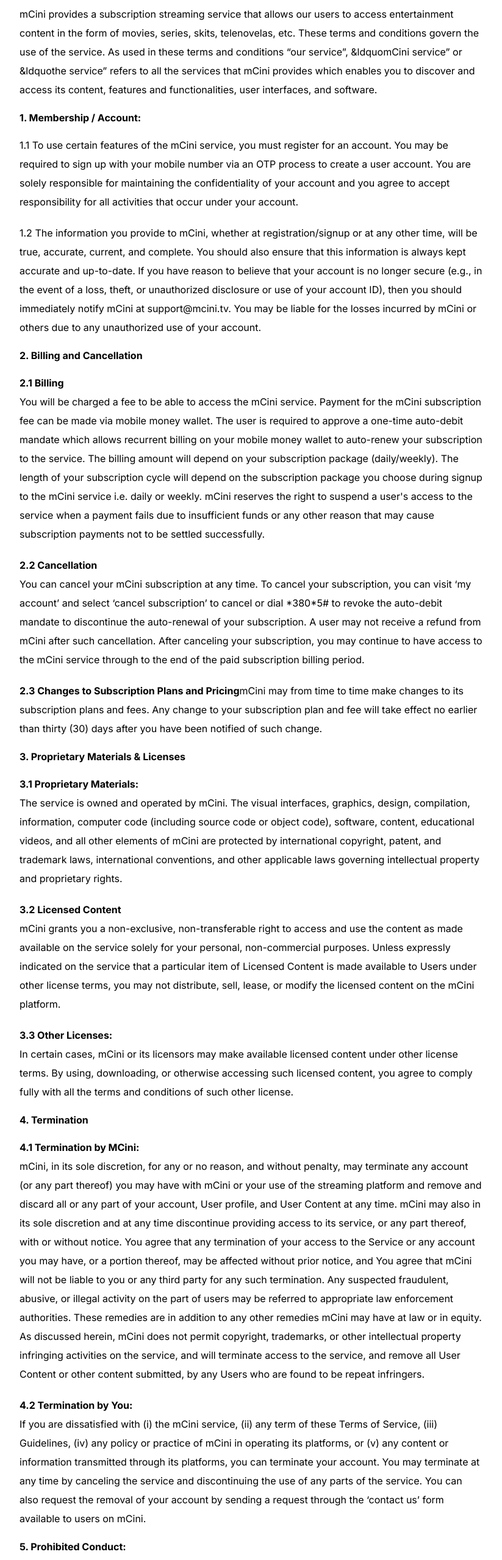
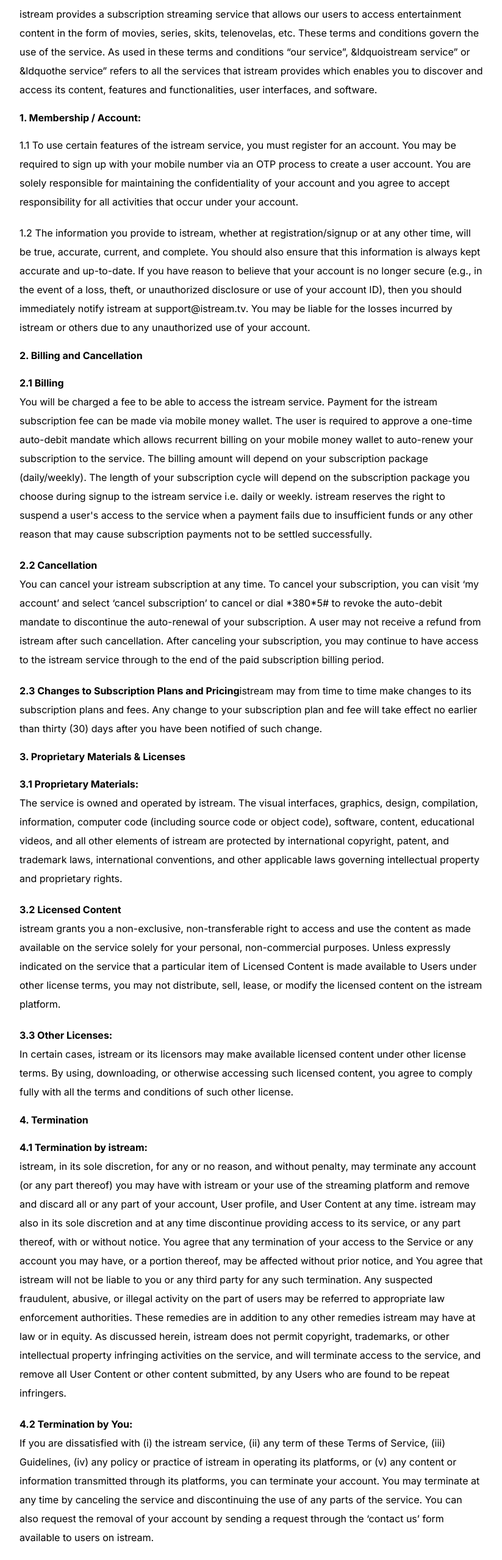
Before and after one commit to TV-Anywhere-Africa/istream, a Next.js app: page /terms in a window 1280 px wide. Shown: the part 234-2793 px from the top of the page at 61% size, without its empty margins (228-1051 px from the left). Built offline with nearby package versions, Linux system fonts and the light colour scheme.

Commit message:
replace all mcinit text with istream

```diff
--- a/constants/data.ts
+++ b/constants/data.ts
@@ -152,7 +152,7 @@
     ],
   },
   {
-    title: "mCini Recommended",
+    title: "Recommended",
     id: 7235,
     content: [
       {
--- a/pages/details/[type]/[uid].tsx
+++ b/pages/details/[type]/[uid].tsx
@@ -168,7 +168,7 @@
   return (
     <>
       <Meta
-        title={mediaDetails?.title ?? "mCini TV"}
+        title={mediaDetails?.title ?? "istream TV"}
         image_alt={`${
           mediaDetails?.title ?? `Poster for ${mediaDetails?.title}`
         }`}
--- a/pages/favorites.tsx
+++ b/pages/favorites.tsx
@@ -40,7 +40,7 @@
 
   return (
     <AuthCheckLayout>
-      <Meta title="mCini - My Favorites" />
+      <Meta title="istream - My Favorites" />
       <Header />
       <main className="mt-[120px] px-5 max-w-[1500px] m-auto">
         <h1 className="text-2xl font-[500] mb-5">My Favorites</h1>
--- a/pages/genre.tsx
+++ b/pages/genre.tsx
@@ -75,7 +75,7 @@
 
   return (
     <AuthCheckLayout>
-      <Meta title="mCini - Genres" />
+      <Meta title="istream - Genres" />
       <Header />
       <main className="mt-[100px]">
         <ul className="flex items-center gap-3 overflow-x-scroll max-w-[1500px] m-auto py-3 pr-[100px]">
--- a/pages/series.tsx
+++ b/pages/series.tsx
@@ -44,7 +44,7 @@
 
   return (
     <AuthCheckLayout>
-      <Meta title="mCini - Series" />
+      <Meta title="istream - Series" />
       <Header />
       <section className="mt-32">
         <ul className="grid grid-cols-2 md:grid-cols-7 px-5 gap-5 max-w-[1500px] m-auto">
--- a/pages/terms.tsx
+++ b/pages/terms.tsx
@@ -5,25 +5,25 @@
 export default function Terms(): JSX.Element {
   return (
     <>
-      <Meta title="mCini - Terms and Conditions" />
+      <Meta title="istream - Terms and Conditions" />
       <Header />
       <main className="mt-[150px] max-w-[800px] pb-10 m-auto px-5 grid gap-5">
         <h1 className="text-2xl font-[500] mb-10 text-primary">
           Terms and Conditions
         </h1>
         <p className="leading-[31px]">
-          mCini provides a subscription streaming service that allows our users
-          to access entertainment content in the form of movies, series, skits,
-          telenovelas, etc. These terms and conditions govern the use of the
-          service. As used in these terms and conditions &ldquo;our
-          service&rdquo;, &ldquomCini service&rdquo; or &ldquothe service&rdquo;
-          refers to all the services that mCini provides which enables you to
-          discover and access its content, features and functionalities, user
-          interfaces, and software.
+          istream provides a subscription streaming service that allows our
+          users to access entertainment content in the form of movies, series,
+          skits, telenovelas, etc. These terms and conditions govern the use of
+          the service. As used in these terms and conditions &ldquo;our
+          service&rdquo;, &ldquoistream service&rdquo; or &ldquothe
+          service&rdquo; refers to all the services that istream provides which
+          enables you to discover and access its content, features and
+          functionalities, user interfaces, and software.
         </p>
         <b>1. Membership / Account:</b>
         <p className="leading-[31px]">
-          1.1 To use certain features of the mCini service, you must register
+          1.1 To use certain features of the istream service, you must register
           for an account. You may be required to sign up with your mobile number
           via an OTP process to create a user account. You are solely
           responsible for maintaining the confidentiality of your account and
@@ -32,29 +32,29 @@
         </p>
 
         <p className="leading-[31px]">
-          1.2 The information you provide to mCini, whether at
+          1.2 The information you provide to istream, whether at
           registration/signup or at any other time, will be true, accurate,
           current, and complete. You should also ensure that this information is
           always kept accurate and up-to-date. If you have reason to believe
           that your account is no longer secure (e.g., in the event of a loss,
           theft, or unauthorized disclosure or use of your account ID), then you
-          should immediately notify mCini at support@mcini.tv. You may be liable
-          for the losses incurred by mCini or others due to any unauthorized use
-          of your account.
+          should immediately notify istream at support@istream.tv. You may be
+          liable for the losses incurred by istream or others due to any
+          unauthorized use of your account.
         </p>
 
         <b>2. Billing and Cancellation</b>
         <p className="leading-[31px]">
           <b>2.1 Billing</b>
           <br />
-          You will be charged a fee to be able to access the mCini service.
-          Payment for the mCini subscription fee can be made via mobile money
+          You will be charged a fee to be able to access the istream service.
+          Payment for the istream subscription fee can be made via mobile money
           wallet. The user is required to approve a one-time auto-debit mandate
           which allows recurrent billing on your mobile money wallet to
           auto-renew your subscription to the service. The billing amount will
           depend on your subscription package (daily/weekly). The length of your
           subscription cycle will depend on the subscription package you choose
-          during signup to the mCini service i.e. daily or weekly. mCini
+          during signup to the istream service i.e. daily or weekly. istream
           reserves the right to suspend a user&apos;s access to the service when
           a payment fails due to insufficient funds or any other reason that may
           cause subscription payments not to be settled successfully.
@@ -62,31 +62,31 @@
         <p className="leading-[31px]">
           <b>2.2 Cancellation</b>
           <br />
-          You can cancel your mCini subscription at any time. To cancel your
+          You can cancel your istream subscription at any time. To cancel your
           subscription, you can visit &lsquo;my account&rsquo; and select
           &lsquo;cancel subscription&rsquo; to cancel or dial *380*5# to revoke
           the auto-debit mandate to discontinue the auto-renewal of your
-          subscription. A user may not receive a refund from mCini after such
+          subscription. A user may not receive a refund from istream after such
           cancellation. After canceling your subscription, you may continue to
-          have access to the mCini service through to the end of the paid
+          have access to the istream service through to the end of the paid
           subscription billing period.
         </p>
         <p className="leading-[31px]">
           <b>2.3 Changes to Subscription Plans and Pricing</b>
-          mCini may from time to time make changes to its subscription plans and
-          fees. Any change to your subscription plan and fee will take effect no
-          earlier than thirty (30) days after you have been notified of such
-          change.
+          istream may from time to time make changes to its subscription plans
+          and fees. Any change to your subscription plan and fee will take
+          effect no earlier than thirty (30) days after you have been notified
+          of such change.
         </p>
 
         <b>3. Proprietary Materials & Licenses</b>
         <p className="leading-[31px]">
           <b>3.1 Proprietary Materials:</b>
           <br />
-          The service is owned and operated by mCini. The visual interfaces,
+          The service is owned and operated by istream. The visual interfaces,
           graphics, design, compilation, information, computer code (including
           source code or object code), software, content, educational videos,
-          and all other elements of mCini are protected by international
+          and all other elements of istream are protected by international
           copyright, patent, and trademark laws, international conventions, and
           other applicable laws governing intellectual property and proprietary
           rights.
@@ -94,69 +94,69 @@
         <p className="leading-[31px]">
           <b>3.2 Licensed Content</b>
           <br />
-          mCini grants you a non-exclusive, non-transferable right to access and
-          use the content as made available on the service solely for your
+          istream grants you a non-exclusive, non-transferable right to access
+          and use the content as made available on the service solely for your
           personal, non-commercial purposes. Unless expressly indicated on the
           service that a particular item of Licensed Content is made available
           to Users under other license terms, you may not distribute, sell,
-          lease, or modify the licensed content on the mCini platform.
+          lease, or modify the licensed content on the istream platform.
         </p>
         <p className="leading-[31px]">
           <b>3.3 Other Licenses:</b>
           <br />
-          In certain cases, mCini or its licensors may make available licensed
+          In certain cases, istream or its licensors may make available licensed
           content under other license terms. By using, downloading, or otherwise
           accessing such licensed content, you agree to comply fully with all
           the terms and conditions of such other license.
         </p>
         <b>4. Termination</b>
         <p className="leading-[31px]">
-          <b>4.1 Termination by MCini:</b>
+          <b>4.1 Termination by istream:</b>
           <br />
-          mCini, in its sole discretion, for any or no reason, and without
+          istream, in its sole discretion, for any or no reason, and without
           penalty, may terminate any account (or any part thereof) you may have
-          with mCini or your use of the streaming platform and remove and
+          with istream or your use of the streaming platform and remove and
           discard all or any part of your account, User profile, and User
-          Content at any time. mCini may also in its sole discretion and at any
-          time discontinue providing access to its service, or any part thereof,
-          with or without notice. You agree that any termination of your access
-          to the Service or any account you may have, or a portion thereof, may
-          be affected without prior notice, and You agree that mCini will not be
-          liable to you or any third party for any such termination. Any
-          suspected fraudulent, abusive, or illegal activity on the part of
-          users may be referred to appropriate law enforcement authorities.
-          These remedies are in addition to any other remedies mCini may have at
-          law or in equity. As discussed herein, mCini does not permit
-          copyright, trademarks, or other intellectual property infringing
-          activities on the service, and will terminate access to the service,
-          and remove all User Content or other content submitted, by any Users
-          who are found to be repeat infringers.
+          Content at any time. istream may also in its sole discretion and at
+          any time discontinue providing access to its service, or any part
+          thereof, with or without notice. You agree that any termination of
+          your access to the Service or any account you may have, or a portion
+          thereof, may be affected without prior notice, and You agree that
+          istream will not be liable to you or any third party for any such
+          termination. Any suspected fraudulent, abusive, or illegal activity on
+          the part of users may be referred to appropriate law enforcement
+          authorities. These remedies are in addition to any other remedies
+          istream may have at law or in equity. As discussed herein, istream
+          does not permit copyright, trademarks, or other intellectual property
+          infringing activities on the service, and will terminate access to the
+          service, and remove all User Content or other content submitted, by
+          any Users who are found to be repeat infringers.
         </p>
         <p className="leading-[31px]">
           <b>4.2 Termination by You:</b>
           <br />
-          If you are dissatisfied with (i) the mCini service, (ii) any term of
+          If you are dissatisfied with (i) the istream service, (ii) any term of
           these Terms of Service, (iii) Guidelines, (iv) any policy or practice
-          of mCini in operating its platforms, or (v) any content or information
-          transmitted through its platforms, you can terminate your account. You
-          may terminate at any time by canceling the service and discontinuing
-          the use of any parts of the service. You can also request the removal
-          of your account by sending a request through the &lsquo;contact
-          us&rsquo; form available to users on mCini.
+          of istream in operating its platforms, or (v) any content or
+          information transmitted through its platforms, you can terminate your
+          account. You may terminate at any time by canceling the service and
+          discontinuing the use of any parts of the service. You can also
+          request the removal of your account by sending a request through the
+          &lsquo;contact us&rsquo; form available to users on istream.
         </p>
         <b>5. Prohibited Conduct:</b>
         <p className="leading-[31px]">You Agree Not to:</p>
         <br />
         <p className="leading-[31px]">
-          5.1 Use the mCini service for any commercial use or purpose unless
-          expressly permitted by mCini in writing, it being understood that the
-          mCini service and related services are intended for personal,
+          5.1 Use the istream service for any commercial use or purpose unless
+          expressly permitted by istream in writing, it being understood that
+          the istream service and related services are intended for personal,
           non-commercial use only;
         </p>
         <p className="leading-[31px]">
           5.2 Impersonate any person or entity, falsely claim an affiliation
           with any person or entity, access the accounts of others without
-          permission, or perform any other fraudulent activity on mCini;
+          permission, or perform any other fraudulent activity on istream;
         </p>
         <p className="leading-[31px]">
           5.3 Delete the copyright or other proprietary rights notices on the
@@ -164,29 +164,30 @@
         </p>
         <p className="leading-[31px]">
           5.4 Make unsolicited offers, advertisements, proposals, or send junk
-          mail or spam to other Users of the mCini service (including, but not
+          mail or spam to other Users of the istream service (including, but not
           limited to, unsolicited advertising, promotional materials, or other
           solicitation material, bulk mailing of commercial advertising, chain
           mail, informational announcements, charity requests, and petitions for
           signatures);
         </p>
         <p className="leading-[31px]">
-          5.5 Use the mCini service for any illegal purpose, or in violation of
-          any local, state, national, or international law, including, without
-          limitation, laws governing intellectual property and other proprietary
-          rights, data protection, and privacy;
+          5.5 Use the istream service for any illegal purpose, or in violation
+          of any local, state, national, or international law, including,
+          without limitation, laws governing intellectual property and other
+          proprietary rights, data protection, and privacy;
         </p>
         <p className="leading-[31px]">
-          5.6 Defame, harass, abuse, threaten, or defraud Users of the mCini
+          5.6 Defame, harass, abuse, threaten, or defraud Users of the istream
           service, or collect, or attempt to collect, personal information about
           Users or third parties without their consent;
         </p>
         <p className="leading-[31px]">
           5.7 Remove, circumvent, disable, damage, or otherwise interfere with
-          security-related features of the mCini service, licensed content,
+          security-related features of the istream service, licensed content,
           licensed code, or user content, features that prevent or restrict the
-          use or copying of any content accessible through the mCini platforms,
-          or features that enforce limitations on the use of the mCini;
+          use or copying of any content accessible through the istream
+          platforms, or features that enforce limitations on the use of the
+          istream;
         </p>
         <p className="leading-[31px]">
           5.8 Reverse engineer, decompile, disassemble, or otherwise attempt to
@@ -196,20 +197,20 @@
         </p>
         <p className="leading-[31px]">
           5.9 Modify, adapt, translate, or create derivative works based upon
-          the mCini service or any part thereof, except and only to the extent
-          expressly permitted by mCini herein or to the extent the foregoing
+          the istream service or any part thereof, except and only to the extent
+          expressly permitted by istream herein or to the extent the foregoing
           restriction is expressly prohibited by applicable law;
         </p>
         <p className="leading-[31px]">
-          5.10 Intentionally interfere with or damage the operation of the mCini
-          service or any user&apos;s enjoyment of it, by any means, including
-          without limitation by participation in any denial-of-service type
-          attacks or by uploading or otherwise disseminating viruses, adware,
-          spyware, worms, or other malicious code.
+          5.10 Intentionally interfere with or damage the operation of the
+          istream service or any user&apos;s enjoyment of it, by any means,
+          including without limitation by participation in any denial-of-service
+          type attacks or by uploading or otherwise disseminating viruses,
+          adware, spyware, worms, or other malicious code.
         </p>
         <b>6. Modification of the Terms.</b>
         <p className="leading-[31px]">
-          6.1 mCini reserves the right, at our discretion, to change, modify,
+          6.1 istream reserves the right, at our discretion, to change, modify,
           add, or remove portions of the Terms at any time. You may have to
           check the Terms and Conditions periodically for changes. Your
           continued use of the service after posting changes constitutes your
@@ -218,7 +219,7 @@
         <p className="leading-[31px]">
           <b>6.2 Notice of Major Changes</b>
           <br />
-          For any major changes to the Terms, mCini will make a reasonable
+          For any major changes to the Terms, istream will make a reasonable
           effort to provide notice to you by Sms notification to the mobile
           number associated with your account or by posting a notice on its
           platform.
@@ -227,7 +228,7 @@
           <b>6.3 Dispute Resolution </b>
           <br />
           Disputes arising under these Terms will be resolved by the version of
-          the Terms in place at the time the dispute arose. mCini shall be
+          the Terms in place at the time the dispute arose. istream shall be
           entitled to make policy declarations from time to time about matters
           and may alter the same from time to time at its sole discretion. All
           such policy decisions of the service shall be binding on the user and
@@ -235,7 +236,7 @@
         </p>
         <br />
         <p className="leading-[31px]">
-          Note: By clicking the “I Accept” button on mCini, you agree to the
+          Note: By clicking the “I Accept” button on istream, you agree to the
           Terms and Conditions and Privacy Policy.
         </p>
         <p className="leading-[31px]">Last Updated: July 13, 2023</p>
--- a/pages/watch-history.tsx
+++ b/pages/watch-history.tsx
@@ -72,7 +72,7 @@
 
   return (
     <AuthCheckLayout>
-      <Meta title="mCini - My Watch History" />
+      <Meta title="istream - My Watch History" />
       <Header />
       <main className="mt-[120px] px-5 max-w-[1500px] m-auto">
         <h1 className="text-2xl font-[500] mb-5">My Watch History</h1>
--- a/pages/watch/[type]/[uid].tsx
+++ b/pages/watch/[type]/[uid].tsx
@@ -171,7 +171,7 @@
     <main className="overflow-hidden h-screen w-screen">
       <Meta
         title={
-          details?.title ? `Watch ${details?.title} on mCinit TV` : "mCini TV"
+          details?.title ? `Watch ${details?.title} on istream` : "istream"
         }
         image_alt={`${details?.title ?? `Poster for ${details?.title}`}`}
         description={details?.description}
--- a/services/auth.service.ts
+++ b/services/auth.service.ts
@@ -442,7 +442,7 @@
   playMovie: "User played movie",
   playLive: "User played live TV channel",
   playSeries: "User played series",
-  visitLandingGlobal: "User visited mCini web",
+  visitLandingGlobal: "User visited istream web",
   visitLandingGH: "User visited Ghana instance",
   visitLandingNG: "User visited Nigeria instance",
   search: "User searched for content",
```
Also changed, not shown: components/Footer/index.tsx (+9 -18 lines), pages/faq.tsx (+35 -35 lines), pages/privacy.tsx (+5 -5 lines).
